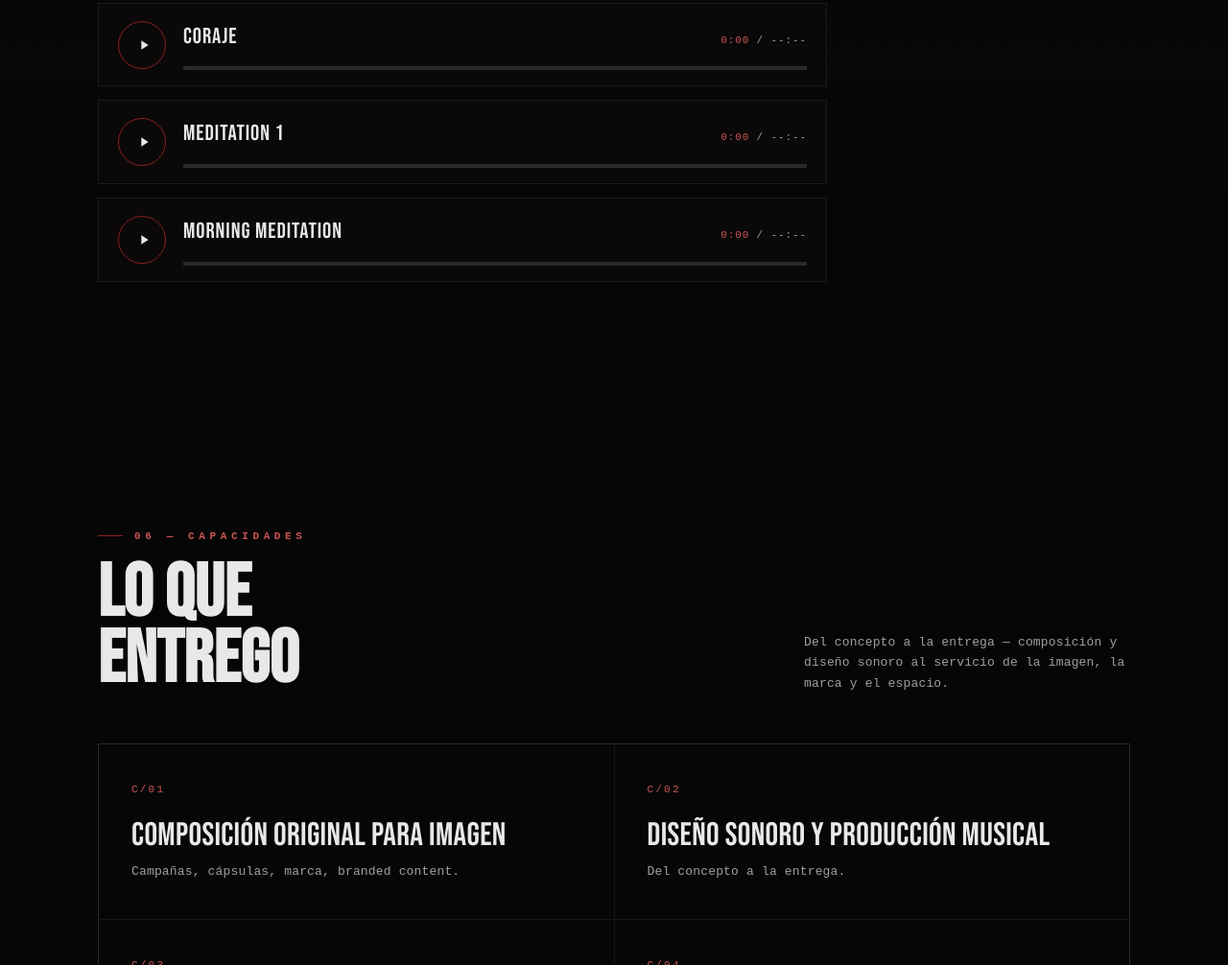
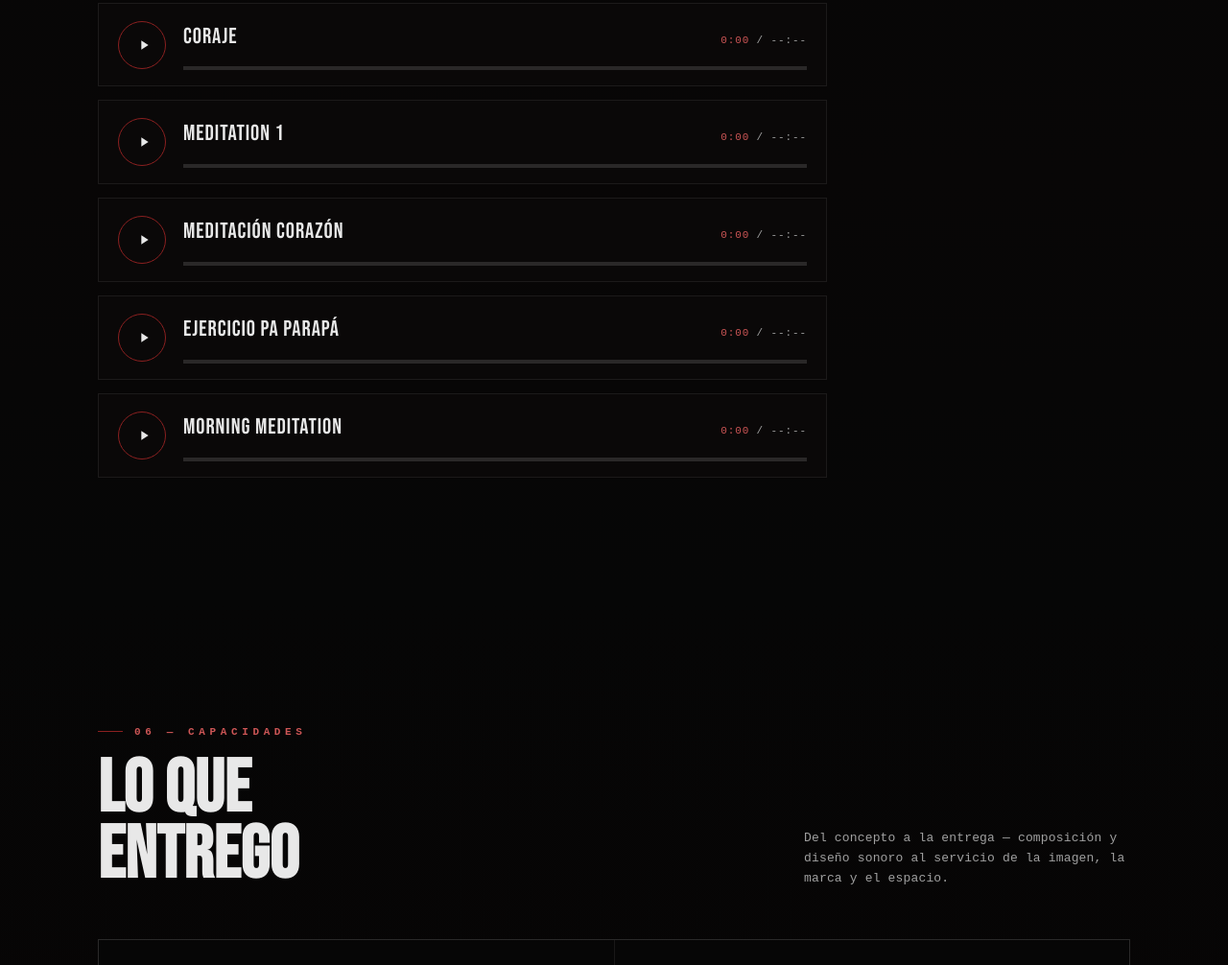
Before and after one commit to arrai-os/emitr, a plain HTML site: page index.html in a window 1280 px wide. Shown: the part 6798-7804 px from the top of the page at 96% size. Drawn offline with Linux system fonts and the light colour scheme; a web font is replaced by a local one.

Commit message:
portfolio: add Meditación Corazón + Ejercicio Pa parapá to Meditaciones
Co-Authored-By: Claude Opus 4.8 (1M context) <noreply@anthropic.com>

```diff
--- a/index.html
+++ b/index.html
@@ -982,6 +982,36 @@ section{position:relative}
           </div>
         </div>
       </div>
+      <div class="aplayer" data-src="assets/audio/corazon.mp3">
+        <button class="ap-play" type="button" aria-label="Reproducir Meditación Corazón">
+          <svg class="ic-play" viewBox="0 0 24 24" width="16" height="16" fill="currentColor" aria-hidden="true"><path d="M8 5v14l11-7z"/></svg>
+          <svg class="ic-pause" viewBox="0 0 24 24" width="16" height="16" fill="currentColor" aria-hidden="true"><path d="M6 5h4v14H6zM14 5h4v14h-4z"/></svg>
+        </button>
+        <div class="ap-main">
+          <div class="ap-top">
+            <span class="ap-title">Meditación Corazón</span>
+            <span class="ap-time"><span class="ap-cur">0:00</span> / <span class="ap-dur">--:--</span></span>
+          </div>
+          <div class="ap-bar" role="slider" aria-label="Progreso de Meditación Corazón" aria-valuemin="0" aria-valuemax="100" aria-valuenow="0" tabindex="0">
+            <div class="ap-fill"></div>
+          </div>
+        </div>
+      </div>
+      <div class="aplayer" data-src="assets/audio/paparapa.mp3">
+        <button class="ap-play" type="button" aria-label="Reproducir Ejercicio Pa parapá">
+          <svg class="ic-play" viewBox="0 0 24 24" width="16" height="16" fill="currentColor" aria-hidden="true"><path d="M8 5v14l11-7z"/></svg>
+          <svg class="ic-pause" viewBox="0 0 24 24" width="16" height="16" fill="currentColor" aria-hidden="true"><path d="M6 5h4v14H6zM14 5h4v14h-4z"/></svg>
+        </button>
+        <div class="ap-main">
+          <div class="ap-top">
+            <span class="ap-title">Ejercicio Pa parapá</span>
+            <span class="ap-time"><span class="ap-cur">0:00</span> / <span class="ap-dur">--:--</span></span>
+          </div>
+          <div class="ap-bar" role="slider" aria-label="Progreso de Ejercicio Pa parapá" aria-valuemin="0" aria-valuemax="100" aria-valuenow="0" tabindex="0">
+            <div class="ap-fill"></div>
+          </div>
+        </div>
+      </div>
       <div class="aplayer" data-src="assets/audio/morning-meditation.mp3">
         <button class="ap-play" type="button" aria-label="Reproducir Morning Meditation">
           <svg class="ic-play" viewBox="0 0 24 24" width="16" height="16" fill="currentColor" aria-hidden="true"><path d="M8 5v14l11-7z"/></svg>
```
Also changed, not shown: 2 other files.
